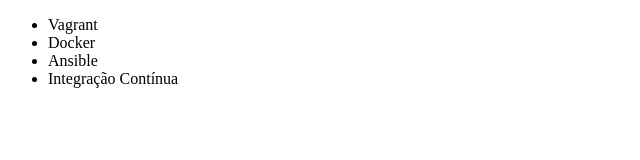
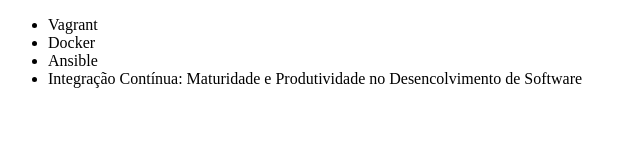
Before and after one commit to Stf4no/alura-git, a plain HTML site: page index.html in a window 1280 px wide. Shown: the whole page, without its empty margins (0-640 px from the left). Drawn offline with Linux system fonts and the light colour scheme.

Commit message:
Renomeando curso de Integração Contínua

```diff
--- a/index.html
+++ b/index.html
@@ -9,7 +9,7 @@
         <li>Vagrant</li>
         <li>Docker</li>
         <li>Ansible</li>
-        <li>Integração Contínua</li>
+        <li>Integração Contínua: Maturidade e Produtividade no Desencolvimento de Software</li>
     </ul>
 </body>
 </html>
```
